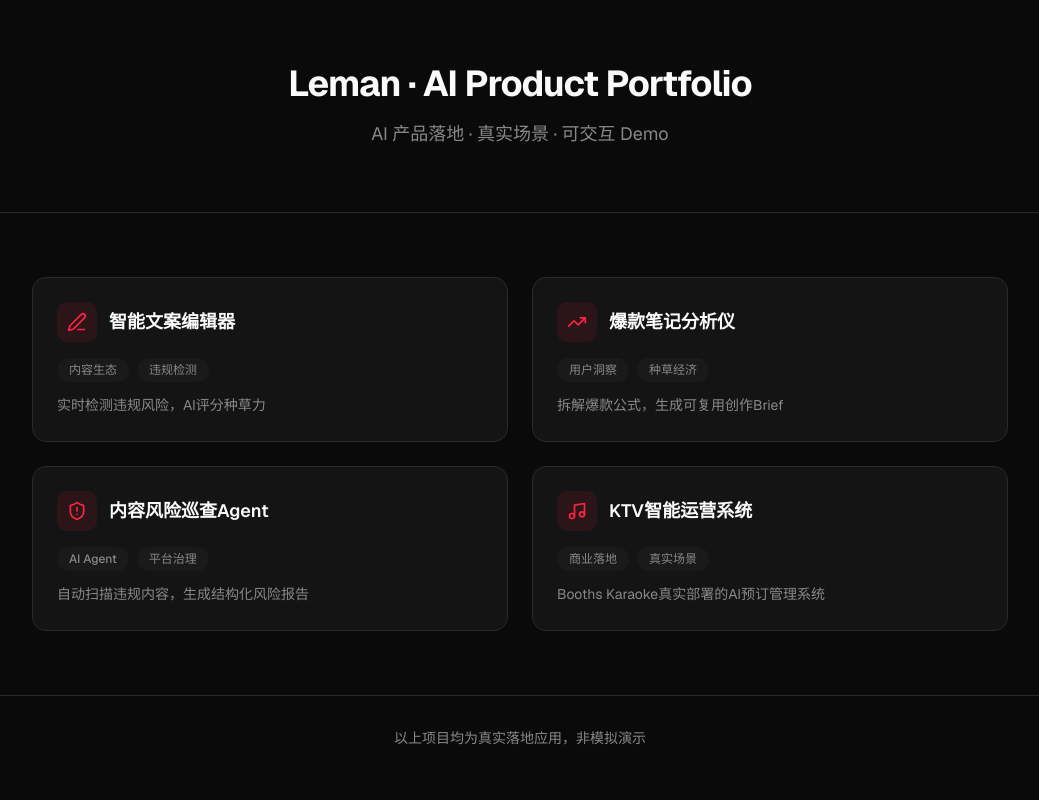
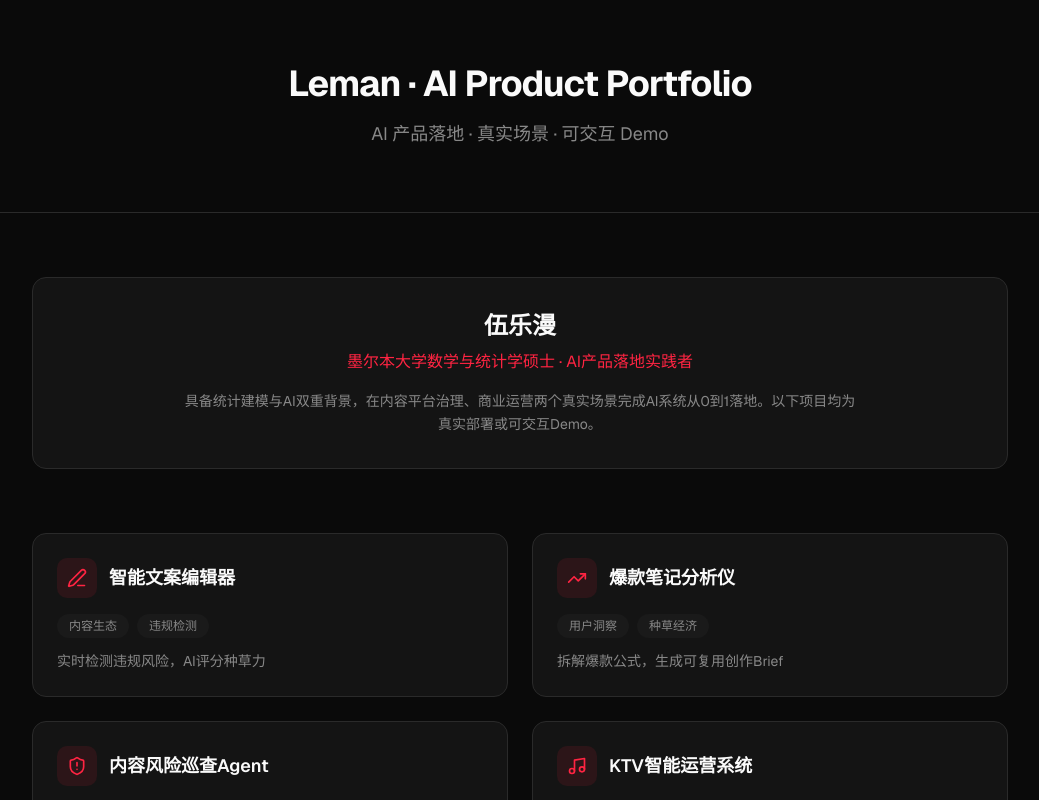
Before and after one commit to LemanWu/v0-ai-product-portfolio, a Next.js app: page / in a window 1280 px wide. Shown: the top 800 px of the page, without its empty margins (120-1159 px from the left). Built offline with nearby package versions, Linux system fonts and the light colour scheme.

Commit message:
feat: add personal intro section to project card\n\nAdd dark background, centered name, highlighted title, and description.

```diff
--- a/app/page.tsx
+++ b/app/page.tsx
@@ -47,8 +47,23 @@ export default function Home() {
         </div>
       </header>
 
+      {/* Personal Intro */}
+      <section className="mx-auto max-w-5xl px-6 pt-16 pb-8">
+        <div className="rounded-xl border border-border bg-card p-8">
+          <div className="flex flex-col items-center text-center">
+            <h2 className="text-2xl font-bold text-foreground">伍乐漫</h2>
+            <p className="mt-2 text-primary">
+              墨尔本大学数学与统计学硕士 · AI产品落地实践者
+            </p>
+            <p className="mt-4 max-w-2xl text-sm leading-relaxed text-muted-foreground">
+              具备统计建模与AI双重背景，在内容平台治理、商业运营两个真实场景完成AI系统从0到1落地。以下项目均为真实部署或可交互Demo。
+            </p>
+          </div>
+        </div>
+      </section>
+
       {/* Projects Grid */}
-      <section className="mx-auto max-w-5xl px-6 py-16">
+      <section className="mx-auto max-w-5xl px-6 pt-8 pb-16">
         <div className="grid gap-6 sm:grid-cols-2">
           {projects.map((project) => (
             <ProjectCard
```
